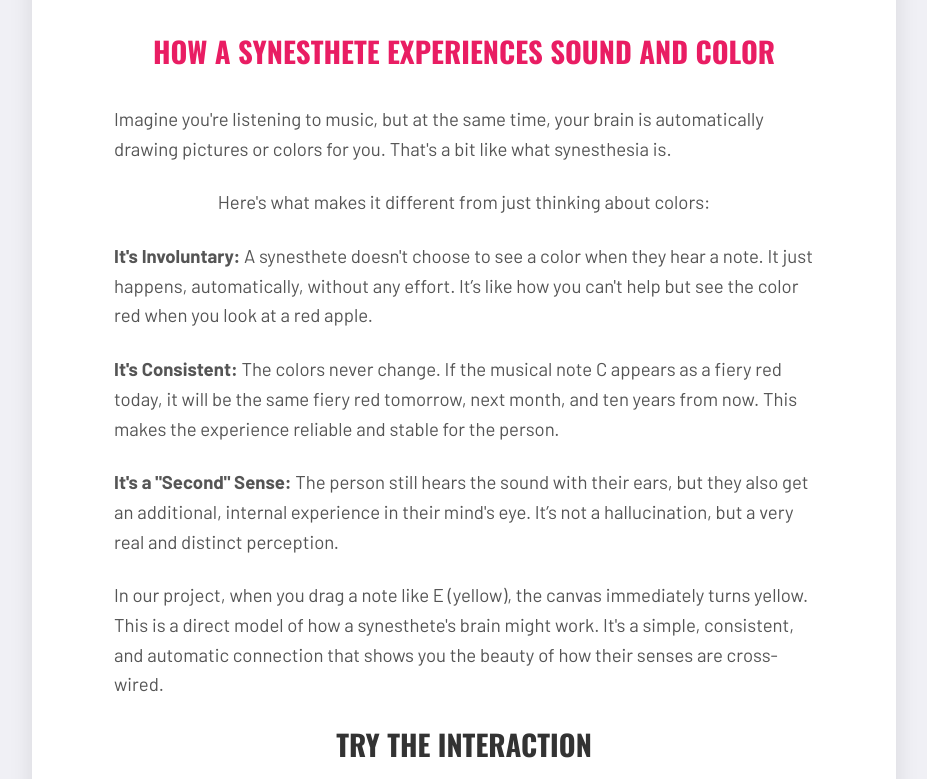
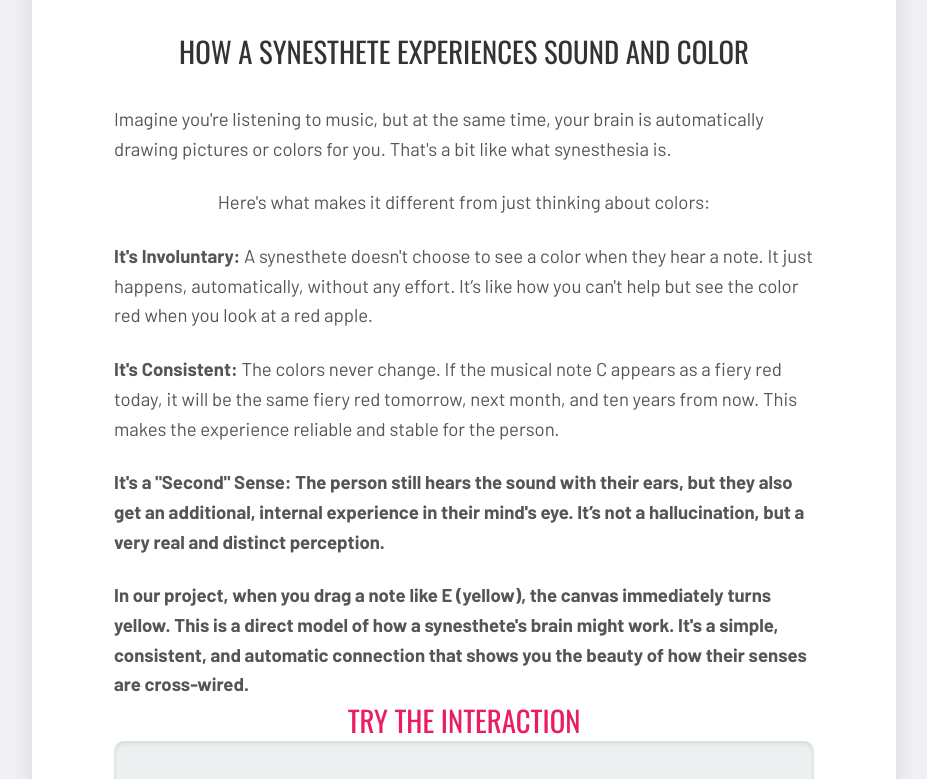
Before and after one commit to jmora789/synesthesia, a plain HTML site: page index.html in a window 1280 px wide. Shown: the part 113-892 px from the top of the page, without its empty margins (176-1103 px from the left). Drawn offline with nearby package versions, Linux system fonts and the light colour scheme.

Commit message:
Update index.html

```diff
--- a/index.html
+++ b/index.html
@@ -5,7 +5,7 @@
     <meta name="viewport" content="width=device-width, initial-scale=1.0">
     <title>Synesthetic Color Visualizer</title>
     <style>
-        @import url('https://fonts.googleapis.com/css2?family=Oswald:wght@700&family=Barlow:wght@400;500;700&display=swap');
+        @import url('https://fonts.googleapis.com/css2?family=Oswald:wght@400;700&family=Barlow:wght@400;500;700&display=swap');
 
         body {
             font-family: 'Barlow', sans-serif;
@@ -25,7 +25,7 @@
             display: flex;
             flex-direction: column;
             align-items: center;
-            gap: 1.5rem; /* Reduced gap for a tighter feel */
+            gap: 1.5rem;
             max-width: 800px;
             width: 100%;
             background-color: #fff;
@@ -35,29 +35,29 @@
         }
 
         h1 {
-            font-family: 'Oswald', sans-serif; /* Changed to Oswald */
-            font-size: 32px; /* Changed to 32pt */
+            font-family: 'Oswald', sans-serif;
+            font-size: 32px;
             font-weight: 700;
             color: #e91d63;
-            margin: 0 0 0; /* Adjusted margin */
+            margin: 0 0 0;
         }
 
         h2.subhead {
             font-family: 'Oswald', sans-serif;
             font-size: clamp(1.2rem, 3vw, 1.8rem);
-            font-weight: 700;
+            font-weight: 400; /* Changed to regular weight */
             text-transform: uppercase;
-            color: #e91d63;
-            margin-top: 0.5rem; /* Reduced margin */
+            color: #333; /* Changed to black */
+            margin-top: 0.5rem;
             margin-bottom: 0.5rem;
         }
 
-        h2.instruction { /* New class for the instruction header */
-            font-family: 'Oswald', sans-serif;
+        h2.instruction {
+            font-family: 'Oswald', sans-serif; /* Changed to Oswald */
             font-size: clamp(1.2rem, 3vw, 1.8rem);
-            font-weight: 700;
+            font-weight: 400; /* Changed to regular weight (not bold) */
             text-transform: uppercase;
-            color: #333;
+            color: #e91d63; /* Changed to match primary color */
             margin: 0;
         }
 
@@ -207,7 +207,7 @@
         <p>Here's what makes it different from just thinking about colors:</p>
         <p><strong>It's Involuntary:</strong> A synesthete doesn't choose to see a color when they hear a note. It just happens, automatically, without any effort. It’s like how you can't help but see the color red when you look at a red apple.</p>
         <p><strong>It's Consistent:</strong> The colors never change. If the musical note C appears as a fiery red today, it will be the same fiery red tomorrow, next month, and ten years from now. This makes the experience reliable and stable for the person.</p>
-        <p><strong>It's a "Second" Sense:</strong> The person still hears the sound with their ears, but they also get an additional, internal experience in their mind's eye. It’s not a hallucination, but a very real and distinct perception.</p>
+        <p><strong>It's a "Second" Sense:</b> The person still hears the sound with their ears, but they also get an additional, internal experience in their mind's eye. It’s not a hallucination, but a very real and distinct perception.</p>
         <p>In our project, when you drag a note like E (yellow), the canvas immediately turns yellow. This is a direct model of how a synesthete's brain might work. It's a simple, consistent, and automatic connection that shows you the beauty of how their senses are cross-wired.</p>
 
         <h2 class="instruction">TRY THE INTERACTION</h2>
```
